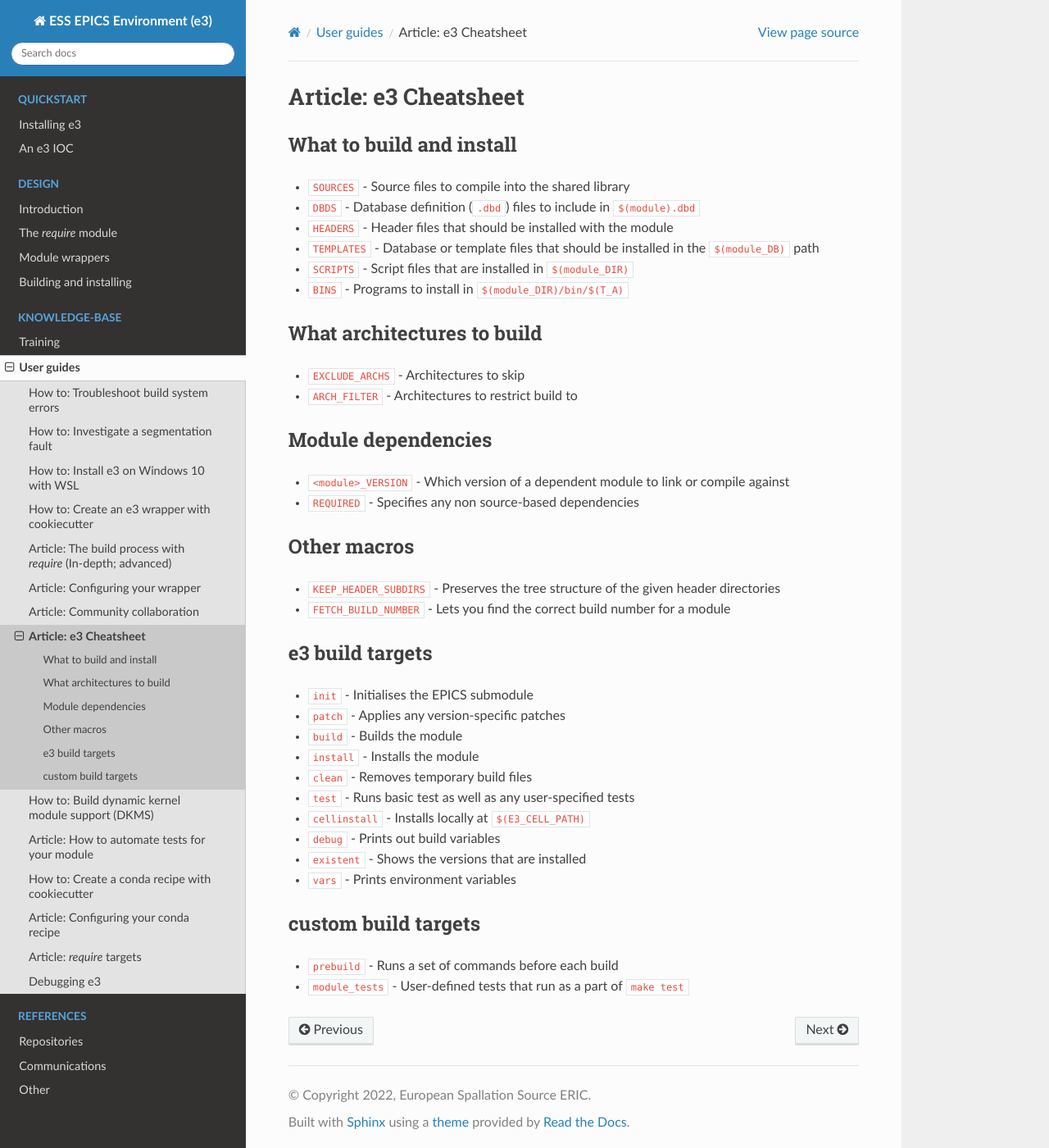
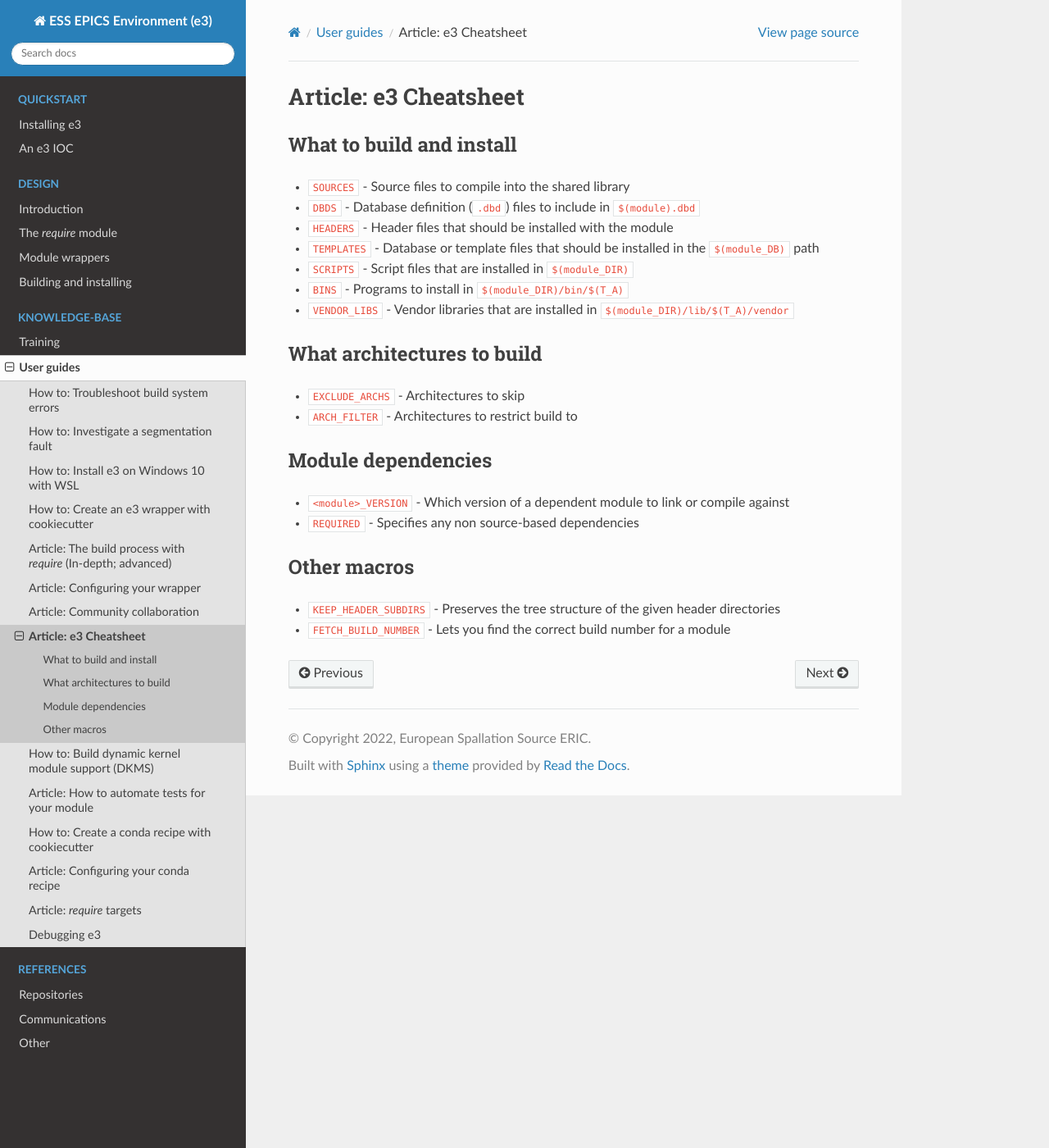
Before and after one commit to ttkorhonen/e3pages, a Sphinx documentation site: the page built from docs/kb/guide/articles/8_cheatsheet.md, in a window 1280 px wide and 1400 px high. Shown: the whole window at 82% size. Built offline with Sphinx 7.4.7 and the Read the Docs theme 2.0.0, drawn with Linux system fonts in a browser that asks for light colours.

Commit message:
Update cheatsheet variables and remove build targets

```diff
--- a/docs/kb/guide/articles/8_cheatsheet.md
+++ b/docs/kb/guide/articles/8_cheatsheet.md
@@ -9,6 +9,8 @@
   `$(module_DB)` path
 * `SCRIPTS` - Script files that are installed in `$(module_DIR)`
 * `BINS` - Programs to install in `$(module_DIR)/bin/$(T_A)`
+* `VENDOR_LIBS` - Vendor libraries that are installed in
+  `$(module_DIR)/lib/$(T_A)/vendor`
 
 ## What architectures to build
 
@@ -26,21 +28,3 @@
 * `KEEP_HEADER_SUBDIRS` - Preserves the tree structure of the given header
   directories
 * `FETCH_BUILD_NUMBER` - Lets you find the correct build number for a module
-
-## e3 build targets
-
-* `init` - Initialises the EPICS submodule
-* `patch` - Applies any version-specific patches
-* `build` - Builds the module
-* `install` - Installs the module
-* `clean` - Removes temporary build files
-* `test` - Runs basic test as well as any user-specified tests
-* `cellinstall` - Installs locally at `$(E3_CELL_PATH)`
-* `debug` - Prints out build variables
-* `existent` - Shows the versions that are installed
-* `vars` - Prints environment variables
-
-## custom build targets
-
-* `prebuild` - Runs a set of commands before each build
-* `module_tests` - User-defined tests that run as a part of `make test`
```
